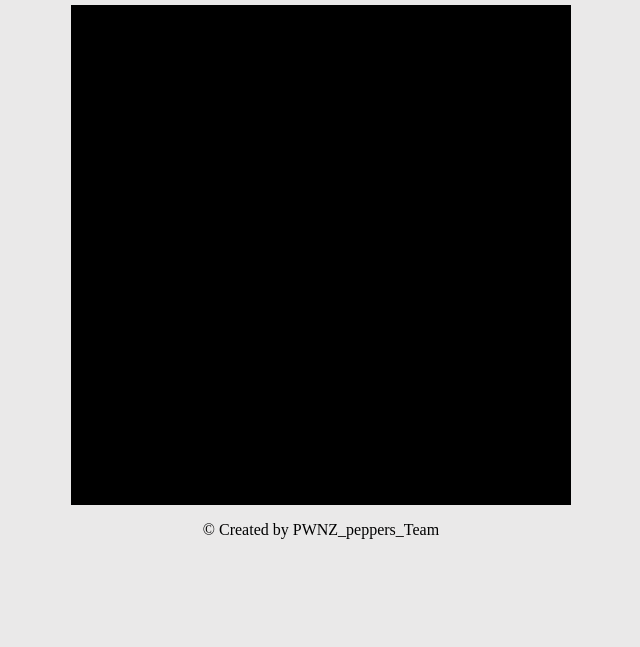
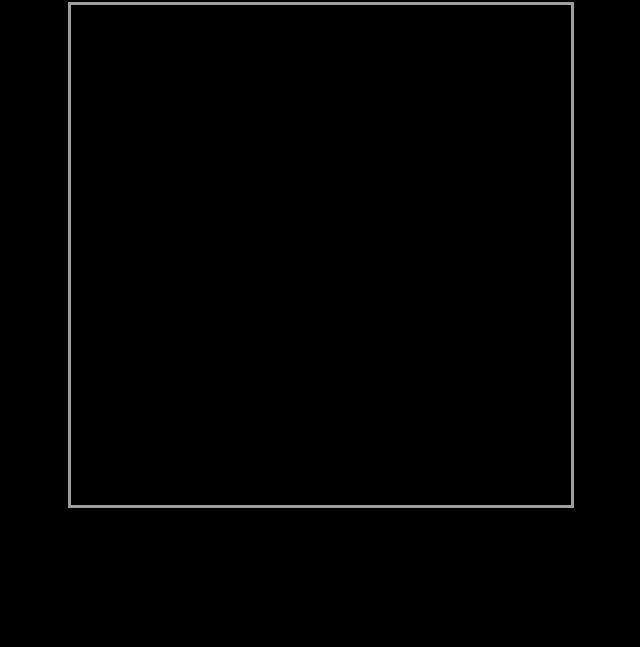
Before and after one commit to IvankivRLCoder/Lonely-Tank, a plain HTML site: page index.html in a window 1280 px wide. Shown: the part 153-800 px from the top of the page, without its empty margins (319-959 px from the left). Drawn offline with Linux system fonts and the light colour scheme.

Commit message:
Add style-color /commit to ihdex.html and style.css

```diff
--- a/css/style.css
+++ b/css/style.css
@@ -14,7 +14,7 @@ body{
     flex-direction: column;
     align-items: center;
     justify-content: center;
-    background: #eae9e9;
+    background: #000000;
 }
 /*Container END*/
 /*Header START*/
@@ -25,15 +25,16 @@ body{
 }
 /*Header END*/
 /*windows_games START*/
-.windows_games{
+.window_games{
     display: flex;
     justify-content: center;
     align-items: center;
     background: black;
     min-height: 500px;
     min-width: 500px;
+    border: 3px solid #9e9e9e;
 }
 /*windows_games END*/
-/*created START*/
+/*FOOTER START*/
 
-/*created END*/
+/*FOOTER END*/
--- a/index.html
+++ b/index.html
@@ -7,12 +7,24 @@
   <link rel="stylesheet" href="css/style.css">
 </head>
 <body>
+  <!--CONTAINER START-->
   <div class="container">
+
+    <!--HEADER START-->
     <div class="header"><h2>Lonely-Tank | 2D-GAME</h2></div>
-    <div class="windows_games">
+    <!--HEADER END-->
+
+    <!--WINDOW-GAME START-->
+    <div class="window_games">
     </div>
+    <!--WINDOW-GAME END-->
+
+    <!--FOOTER START-->
     <div class="created"><p>&copy; Created by PWNZ_peppers_Team</p></div>
+    <!--FOOTER START-->
   </div>
+  <!--CONTAINER END-->
+
   <!--Add jQuery and Underscore-->
   <script src="lib/jQuery/jquery-2.2.4.min.js"></script>
   <script src="lib/Underscore/underscore-min.js"></script>
```
